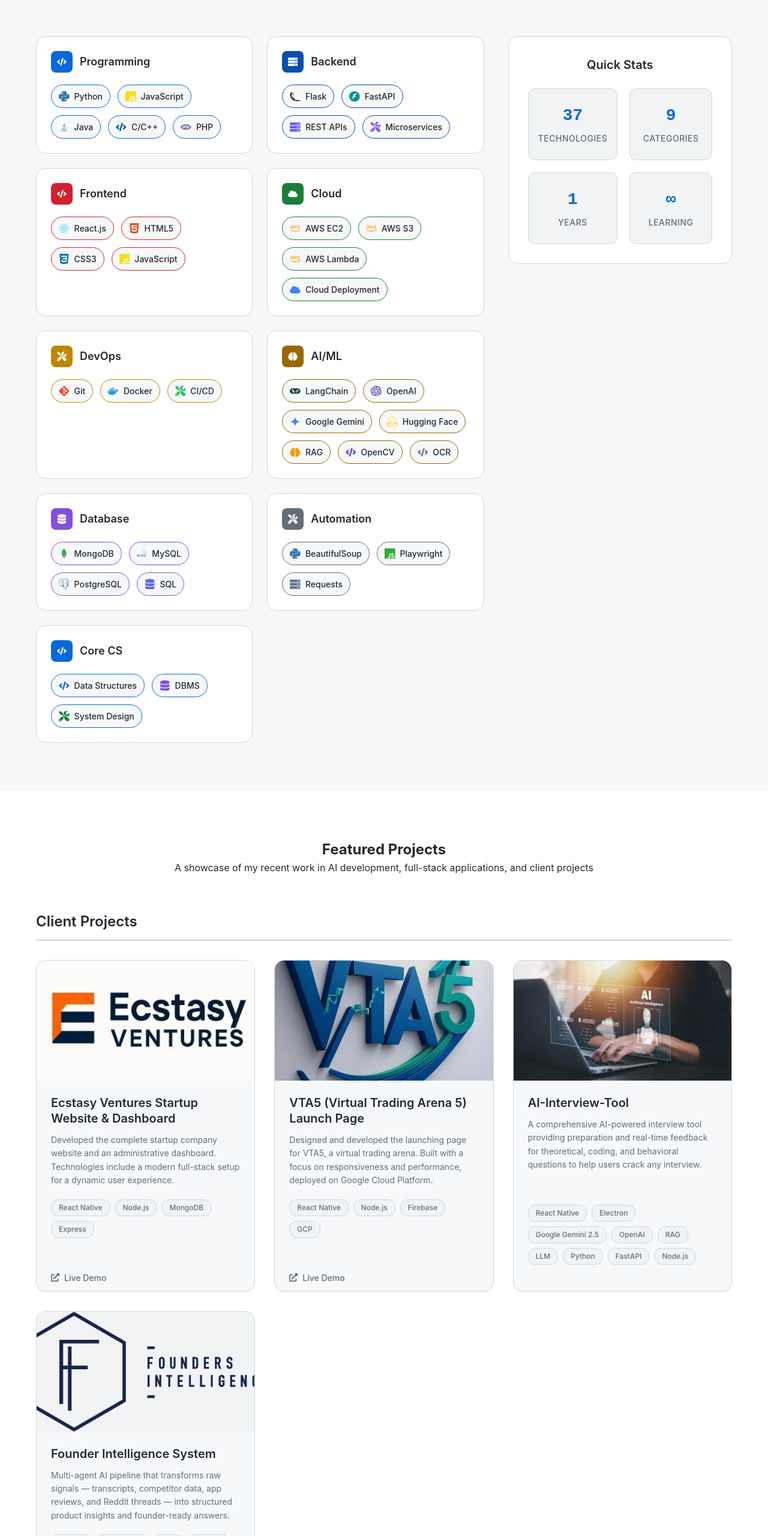
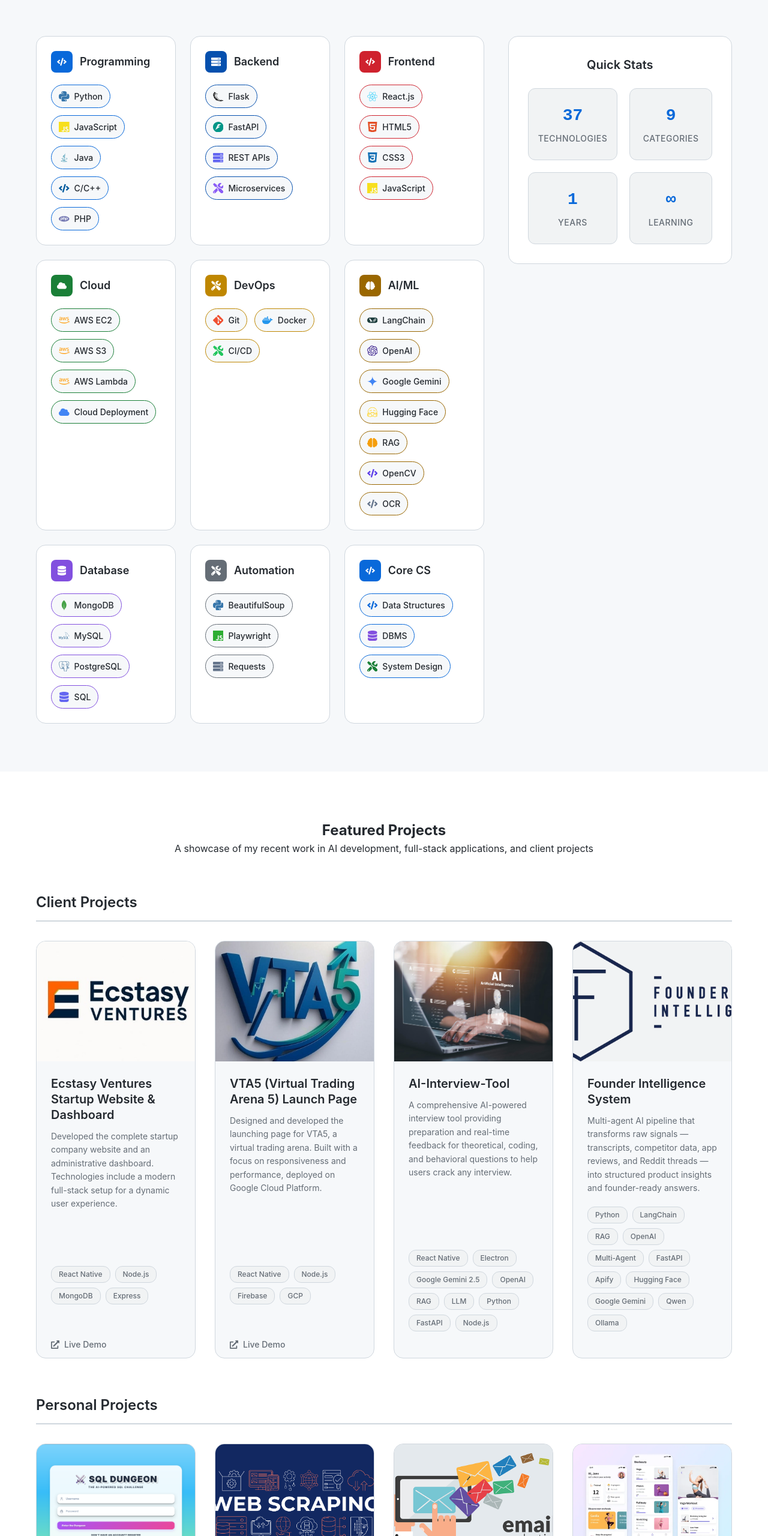
Before and after one commit to veeuu/Portfolio, a React (Create React App) app: page / in a window 1280 px wide. Shown: the part 2015-4575 px from the top of the page at 60% size. Built offline with nearby package versions, Linux system fonts and the light colour scheme.

Commit message:
updated portfolio projects

```diff
--- a/src/App.css
+++ b/src/App.css
@@ -628,7 +628,7 @@
 
 .skills-categories {
   display: grid;
-  grid-template-columns: repeat(auto-fit, minmax(280px, 1fr));
+  grid-template-columns: repeat(3, 1fr);
   gap: 24px;
 }
 
@@ -946,7 +946,7 @@
 
 .projects-grid {
   display: grid;
-  grid-template-columns: repeat(auto-fit, minmax(350px, 1fr));
+  grid-template-columns: repeat(4, 1fr);
   gap: 32px;
 }
 
@@ -1369,7 +1369,7 @@
 
   /* Projects */
   .projects-grid {
-    grid-template-columns: 1fr;
+    grid-template-columns: repeat(2, 1fr);
     gap: 24px;
   }
 
@@ -1580,6 +1580,7 @@
   }
 
   .projects-grid {
+    grid-template-columns: 1fr;
     gap: 20px;
   }
 
--- a/src/components/Projects.js
+++ b/src/components/Projects.js
@@ -17,6 +17,7 @@
 import vocalEdgeImg from "../assets/ai-interview.jpg"; // Original image for VocalEdge (Personal Project)
 import founderIntelligenceImg from "../assets/founder_intelligence.webp";
 import emailMarketingImg from "../assets/email_marketing.webp";
+import sqlDungeonImg from "../assets/image.png";
 
 const Projects = () => {
   // -----------------------------------------------------------------
@@ -60,40 +61,11 @@
   // -----------------------------------------------------------------
   const personalProjects = [
     {
-      title: "Flutter Gym Management System",
-      desc: "A Flutter-based fitness management system for gym trainers, featuring secure authentication, client management, and an intuitive Material Design dashboard powered by Provider state management.",
-      tech: ["Flutter", "Dart", "Provider", "SharedPreferences", "Material Design", "Image Picker"],
-      link: "https://github.com/veeuu/GymApp",
-      img: gymAppImg
-    },
-    {
-      // Re-added the original personal project
-      title: "VocalEdge : Your Personal Interview Trainer",
-      desc: "AI-powered mock interview tool with TTS & STT, dynamic question generation and feedback scoring.",
-      tech: ["React", "PHP", "Google Gemini 2.5", "SQL", "CNN", "RAG", "LLM", "Langchain"],
-      link: "https://github.com/veeuu/AI-Interview-Assistant", // Note: This is the original repo link
-      img: vocalEdgeImg
-    },
-    {
-      title: "Pixel Art Platformer Game",
-      desc: "A 2D Mario-style game with custom characters, obstacles, and collectibles. Built with Unity and C.",
-      tech: ["GameMaker", "C", "Piskel", "Figma"],
-      link: "https://github.com/veeuu/2D-PixelGame-MarioStyle",
-      img: pixelChar
-    },
-    {
-      title: "AI Study Helper",
-      desc: "Generates quizzes and answers from uploaded study documents using RAG pipelines.",
-      tech: ["React", "Java", "RAG", "LLM", "Langchain", "Tesseract OCR"],
-      link: "https://github.com/veeuu/AI-Study-Helper",
-      img: aiStudy
-    },
-    {
-      title: "Translatron",
-      desc: "Multilingual text & document translation web app with PDF generation support.",
-      tech: ["React", "Python", "Flask", "MongoDB", "Google Translate", "Tesseract OCR"],
-      link: "https://github.com/veeuu/Translatron",
-      img: translation
+      title: "SQL Dungeon",
+      desc: "Turns learning SQL into a game. Progress through 15–100 levels of AI-generated SQL challenges, compete in real-time duo battles, and earn points mastering everything from basic SELECT queries to recursive CTEs.",
+      tech: ["SQL", "AI", "JavaScript", "React"],
+      website: "https://veeuu.github.io/SQL-Game/",
+      img: sqlDungeonImg
     },
     {
       title: "Web Scraping Automation",
@@ -108,6 +80,34 @@
       tech: ["Python", "Automation", "SMTP", "REST APIs"],
       link: "https://github.com/veeuu/Email_Automation",
       img: emailMarketingImg
+    },
+    {
+      title: "Flutter Gym Management System",
+      desc: "A Flutter-based fitness management system for gym trainers, featuring secure authentication, client management, and an intuitive Material Design dashboard powered by Provider state management.",
+      tech: ["Flutter", "Dart", "Provider", "SharedPreferences", "Material Design", "Image Picker"],
+      link: "https://github.com/veeuu/GymApp",
+      img: gymAppImg
+    },
+    {
+      title: "VocalEdge : Your Personal Interview Trainer",
+      desc: "AI-powered mock interview tool with TTS & STT, dynamic question generation and feedback scoring.",
+      tech: ["React", "PHP", "Google Gemini 2.5", "SQL", "CNN", "RAG", "LLM", "Langchain"],
+      link: "https://github.com/veeuu/AI-Interview-Assistant",
+      img: vocalEdgeImg
+    },
+    {
+      title: "Pixel Art Platformer Game",
+      desc: "A 2D Mario-style game with custom characters, obstacles, and collectibles. Built with Unity and C.",
+      tech: ["GameMaker", "C", "Piskel", "Figma"],
+      link: "https://github.com/veeuu/2D-PixelGame-MarioStyle",
+      img: pixelChar
+    },
+    {
+      title: "Translatron",
+      desc: "Multilingual text & document translation web app with PDF generation support.",
+      tech: ["React", "Python", "Flask", "MongoDB", "Google Translate", "Tesseract OCR"],
+      link: "https://github.com/veeuu/Translatron",
+      img: translation
     }
   ];
 
```
Also changed, not shown: src/assets/image.png (added).
